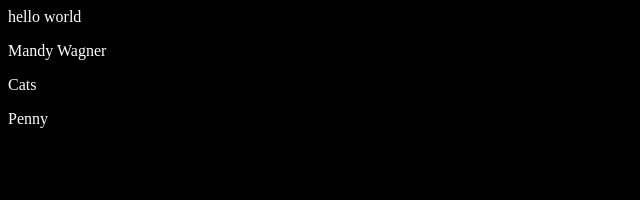
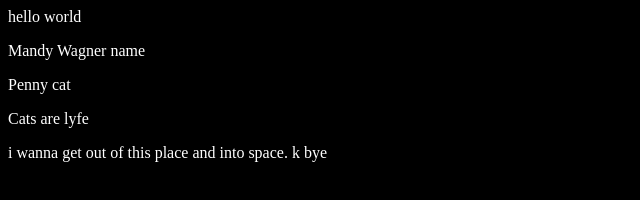
Before and after one commit to mandddyyy/git-inClass, a plain HTML site: page index.html in a window 1280 px wide. Shown: the whole page, without its empty margins (0-640 px from the left). Drawn offline with Linux system fonts and the light colour scheme.

Commit message:
added mission statement

```diff
--- a/index.html
+++ b/index.html
@@ -20,16 +20,22 @@
 
     <p>
 
-      Mandy Wagner
+      Mandy Wagner name
     </p>
+
+    <p>
+      Penny cat
+
+    </p>
+        <p>
+
+      Cats are lyfe
+
+    </p>
+
     <p>
 
-      Cats
-
-    </p>
-    <p>
-      Penny
-
+      i wanna get out of this place and into space. k bye
     </p>
   </body>
 </html>
```
